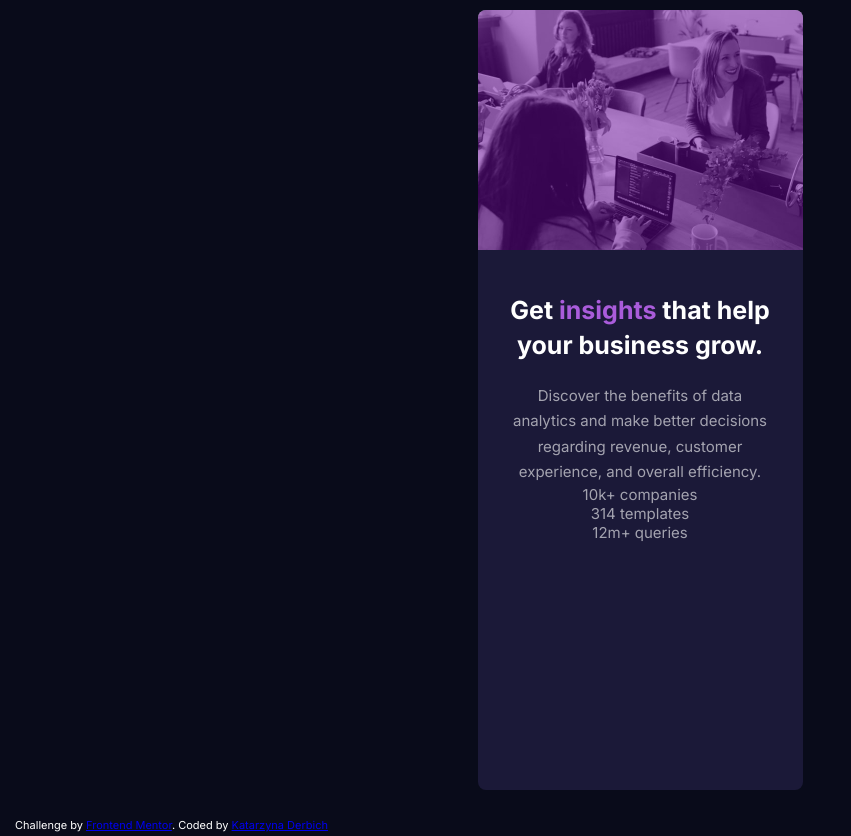
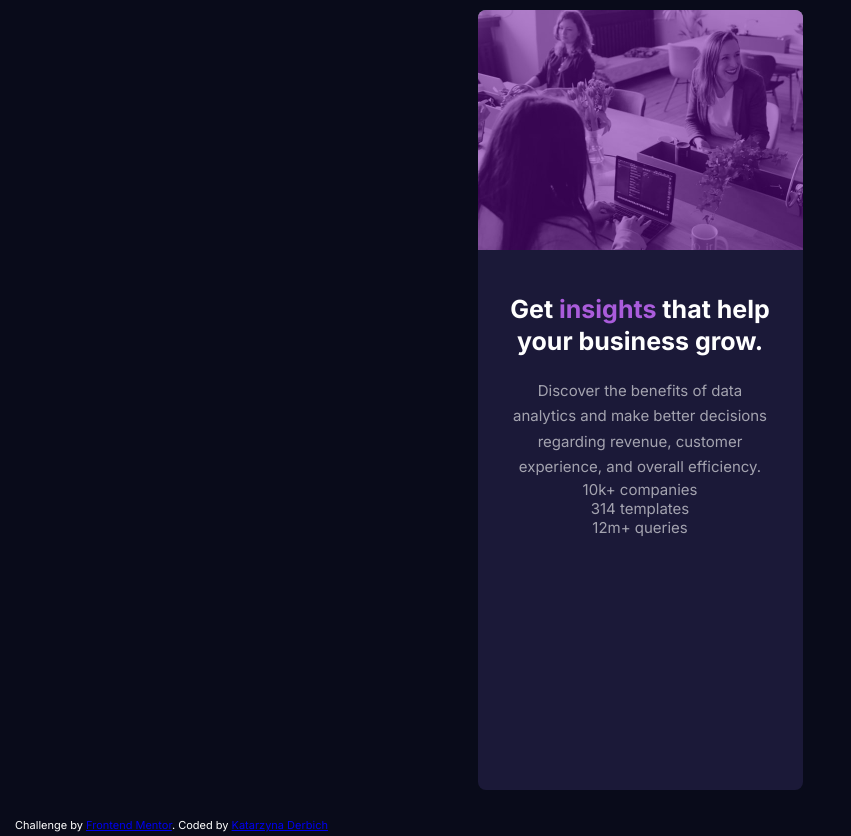
Before and after one commit to belie369/frontend-mentor-stats-preview-card-component, a plain HTML site: page index.html in a window 1280 px wide. Shown: the whole page, without its empty margins (0-851 px from the left). Drawn offline with Linux system fonts and the light colour scheme.

Commit message:
CSS fixes

```diff
--- a/scss/style.scss
+++ b/scss/style.scss
@@ -63,7 +63,7 @@ body {
 		max-width: 80%;
 		color: $white;
 		font-size: 2.5rem;
-		line-height: 1.4;
+		line-height: 1.3;
 
 		&-accent {
 			color: $accent;
```
Also changed, not shown: css/style.css.
